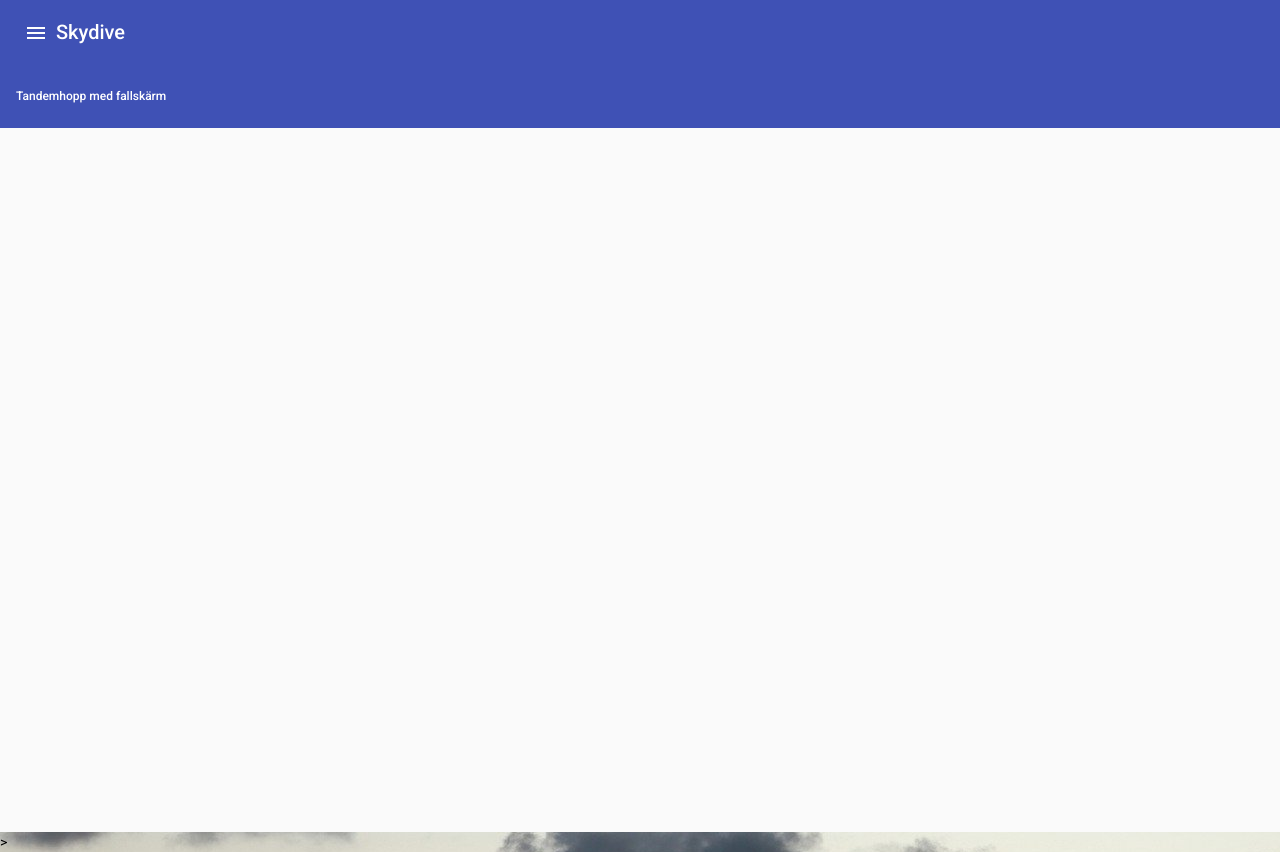
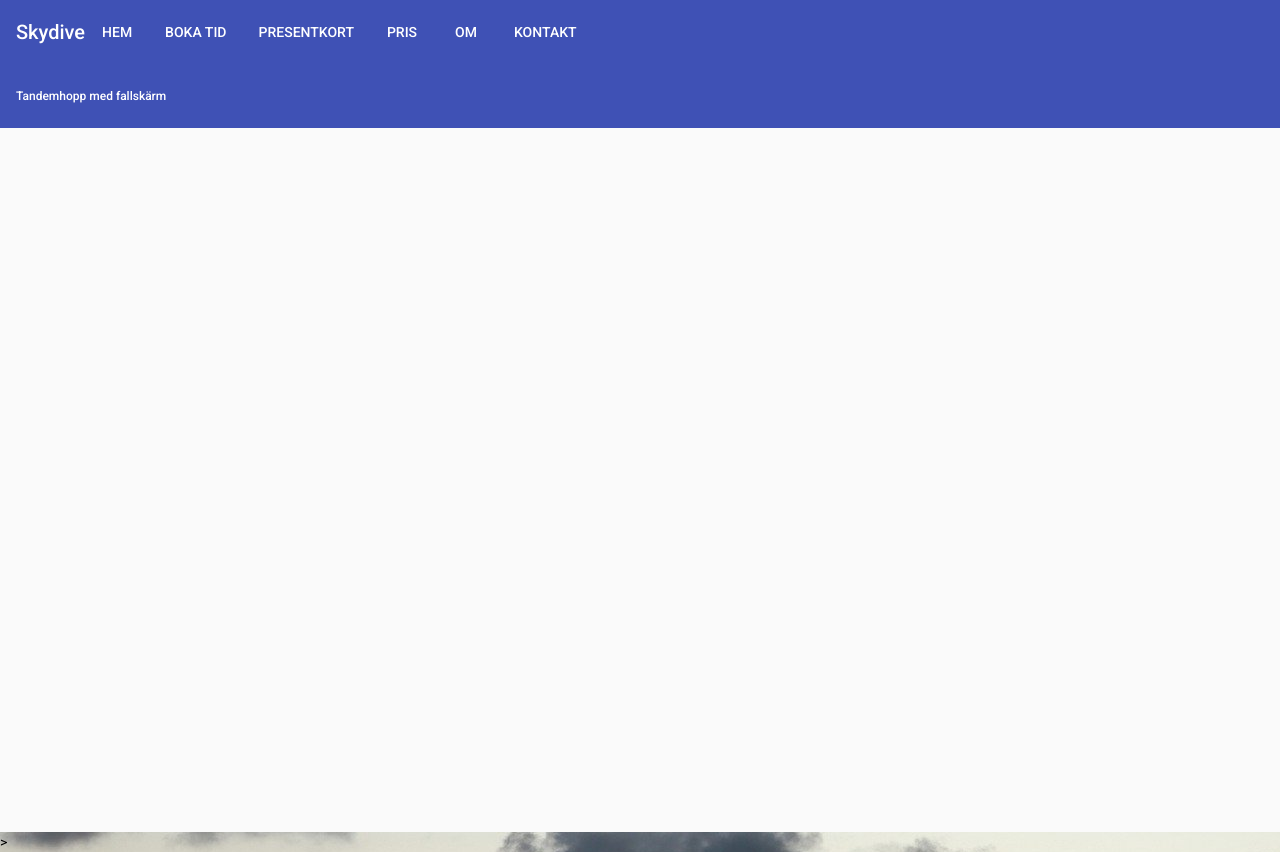
Before and after one commit to BenjaminAronsson/Tandemhopp, an Angular app: page / in a window 1280 px wide. Built offline with nearby package versions, Linux system fonts and the light colour scheme.

Commit message:
navbar dynamic by width

```diff
--- a/src/app/components/navbar/navbar.component.ts
+++ b/src/app/components/navbar/navbar.component.ts
@@ -1,3 +1,4 @@
+import { Platform } from "@angular/cdk/platform";
 import { Component, OnInit } from "@angular/core";
 
 @Component({
@@ -6,9 +7,11 @@ import { Component, OnInit } from "@angular/core";
   styleUrls: ["./navbar.component.scss"],
 })
 export class NavbarComponent implements OnInit {
-  constructor() {}
+  constructor(platform: Platform) {}
 
-  useDropDown = true;
+  get useDropDown(): boolean {
+    return window.innerWidth < 700;
+  }
 
   links: { link: string; name: string }[] = [
     { name: "Hem", link: "home" },
```
